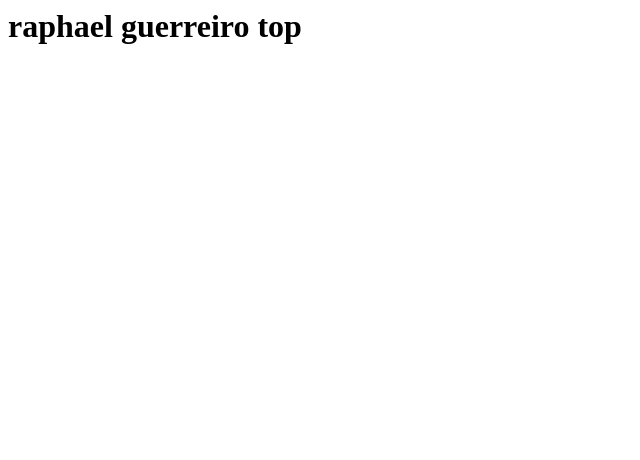
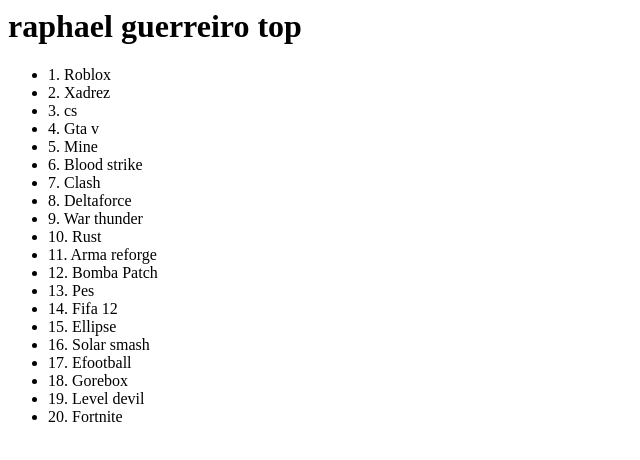
Before and after one commit to raphaelguerreiroaj-glitch/site-sobre-mim, a plain HTML site: page index.html in a window 1280 px wide. Shown: the whole page, without its empty margins (0-640 px from the left). Drawn offline with Linux system fonts and the light colour scheme.

Commit message:
eu adicionei uma lista de jogos no site criado

```diff
--- a/index.html
+++ b/index.html
@@ -4,5 +4,28 @@
 </head>
 <body>
 	<h1>raphael guerreiro top</h1>
+
+	<ul>
+		<li>1. Roblox</li>
+		<li>2. Xadrez</li>
+		<li>3. cs</li>
+		<li>4. Gta v</li>
+		<li>5. Mine</li>
+		<li>6. Blood strike</li>
+		<li>7. Clash</li>
+		<li>8. Deltaforce</li>
+        <li>9. War thunder</li>
+        <li>10. Rust</li>
+        <li>11. Arma reforge</li>
+        <li>12. Bomba Patch</li>
+        <li>13. Pes</li>
+        <li>14. Fifa 12</li>
+        <li>15. Ellipse</li>
+        <li>16. Solar smash</li>
+        <li>17. Efootball</li>
+        <li>18. Gorebox</li>
+        <li>19. Level devil</li>
+        <li>20. Fortnite</li>
+	</ul>
 </body>
 </html>
```
